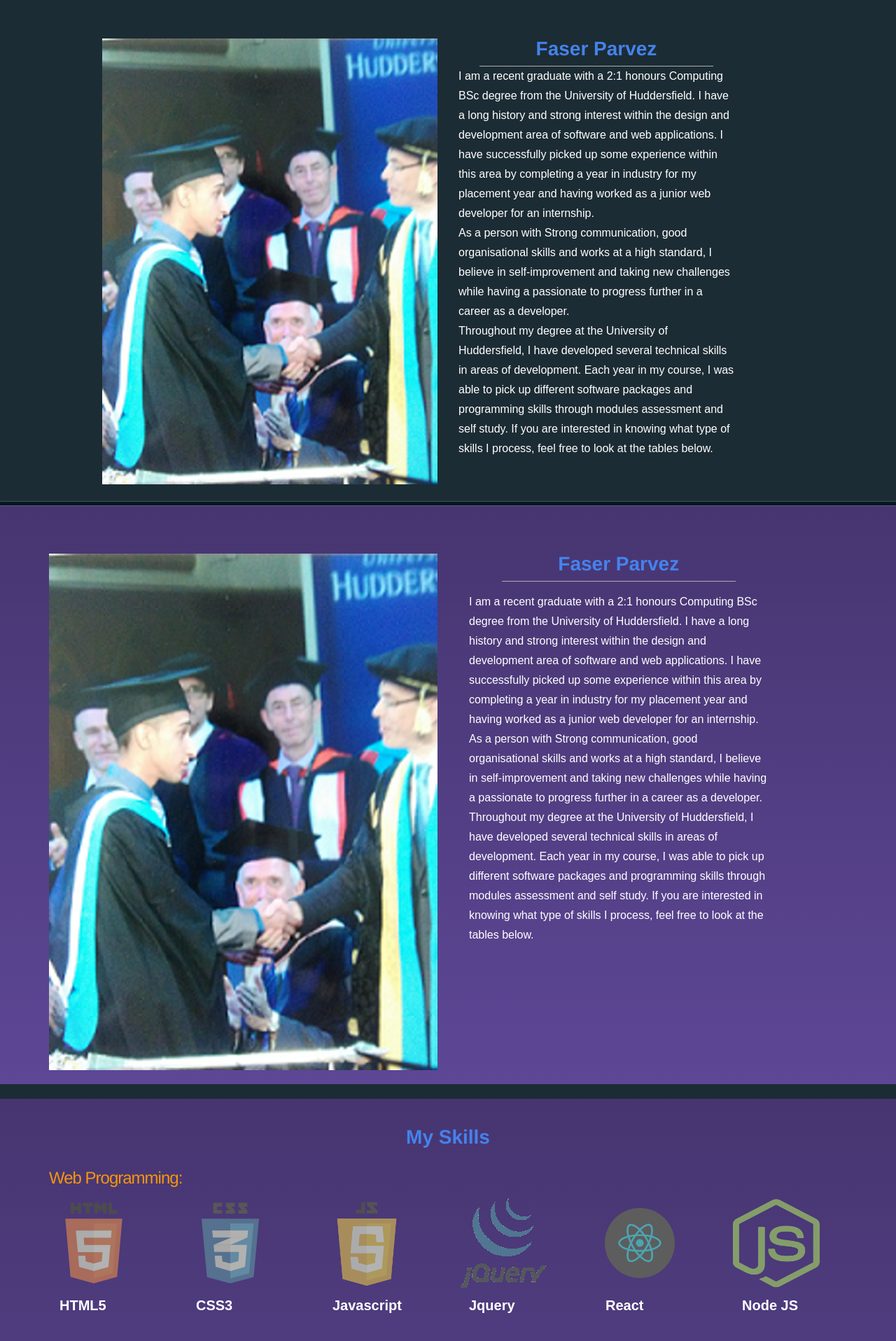
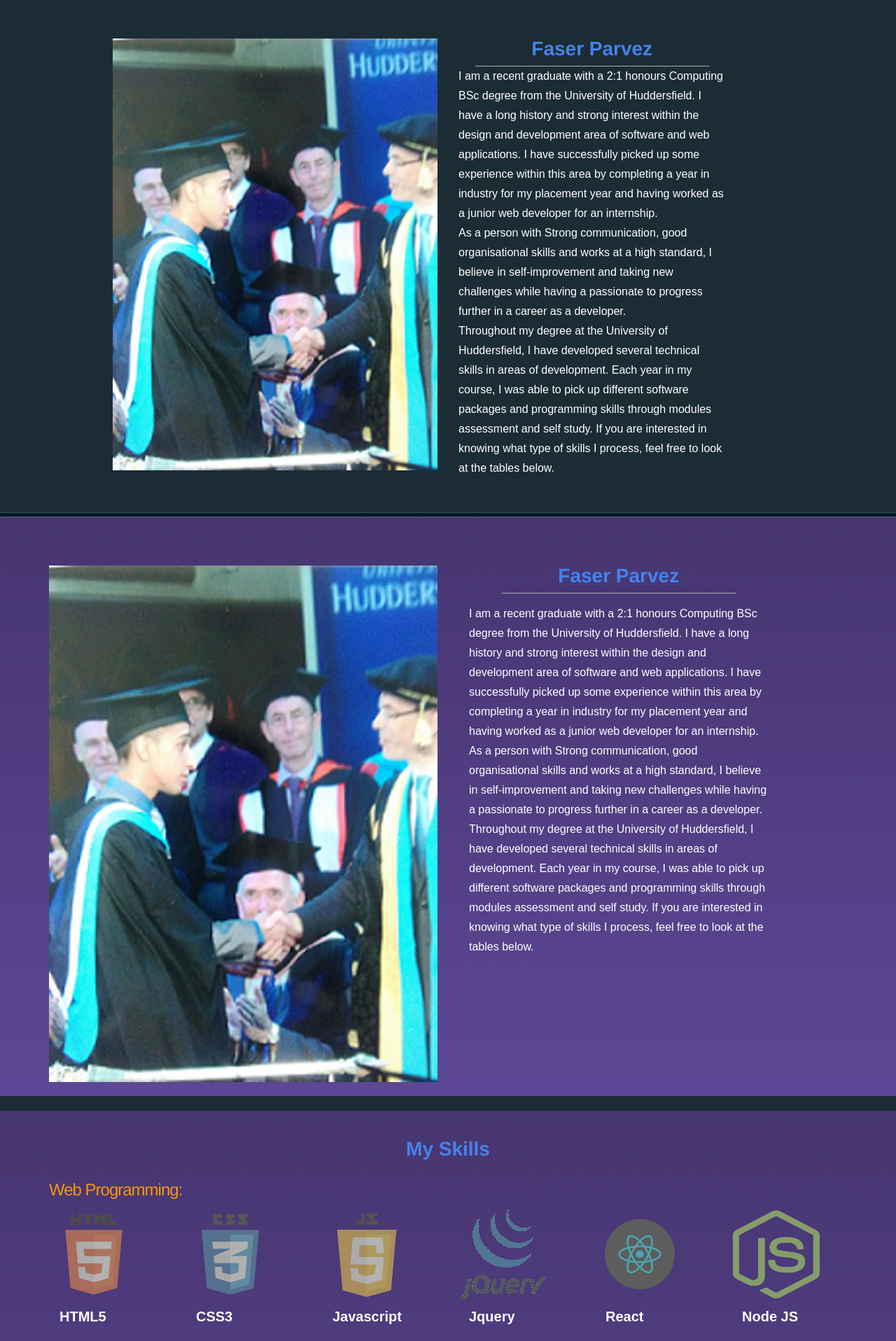
Before and after one commit to thisisatest1990/thisisatest1990.github.io, a Jekyll site: the page built from index.html, in a window 1280 px wide. Shown: the top 1916 px of the page at 70% size. Built offline with Jekyll 4.4.1, drawn with Linux system fonts in a browser that asks for light colours; nearby versions of some CDN libraries.

Commit message:
Update about.html

```diff
--- a/_includes/about.html
+++ b/_includes/about.html
@@ -1,5 +1,6 @@
 <section class="c-matrix">
     <div class="c-matrix__wrapper">
+	    			<div class="container" id="about">
 	    				<div id="about" class="row rowTop">
                 		<!-- col-lg-4 -->
 					<div id="aboutSec" class="col-md-5 col-md-push-6 callout" data-sr="wait 0.1s enter right over 1s">
@@ -19,6 +20,7 @@
 					</div>
 				</div>
 				<!-- row -->
+	    </div>
     </div>
 </section>
 
```
